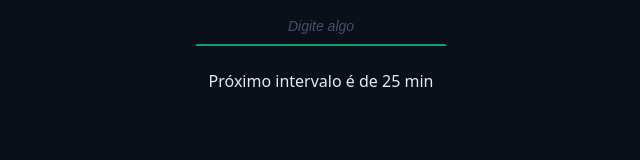
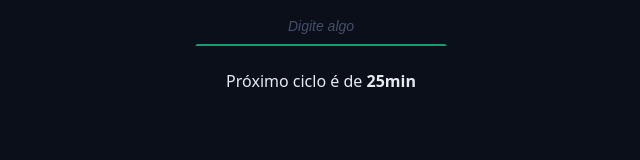
Before and after one commit to JhonnesPossiRibeiro/pomodoro, a React (Vite) app: page / in a window 1280 px wide. Shown: the part 582-742 px from the top of the page, without its empty margins (319-959 px from the left). Built offline with nearby package versions, Linux system fonts and the light colour scheme.

Commit message:
sapn ciclos

```diff
--- a/src/components/MainForm/index.tsx
+++ b/src/components/MainForm/index.tsx
@@ -15,6 +15,18 @@ export function MainForm() {
 
   const nextCycle = getNextCycle(state.currentCycle);
   const nextCycleType = getNextCycleType(nextCycle);
+
+  const tipsForWhenActiveTask = {
+    workTime: <span>Foque por <b>{state.config.workTime}min</b></span>,
+    shortBreakTime: <span>Descanse por <b>{state.config.shortBreakTime}min</b></span>,
+    longBreakTime: <span>Descanso longo</span>,
+  }
+
+   const tipsForNoActiveTask = {
+    workTime: <span>Próximo ciclo é de <b>{state.config.workTime}min</b></span>,
+    shortBreakTime: <span>Próximo ciclo é de <b>{state.config.shortBreakTime}min</b></span>,
+    longBreakTime: <span>Próximo descanso será longo</span>,
+  }
 
   function handleCreateNewTask(event: React.FormEvent<HTMLFormElement>) {
     event.preventDefault();
@@ -58,7 +70,8 @@ export function MainForm() {
         />
       </div>
       <div className='formRow'>
-        <p>Próximo intervalo é de 25 min</p>
+        {!!state.activeTask && tipsForWhenActiveTask[state.activeTask.type]}
+        {!state.activeTask && tipsForNoActiveTask[nextCycleType]}
       </div>
       {state.currentCycle > 0 && (
         <div className='formRow'>
```
